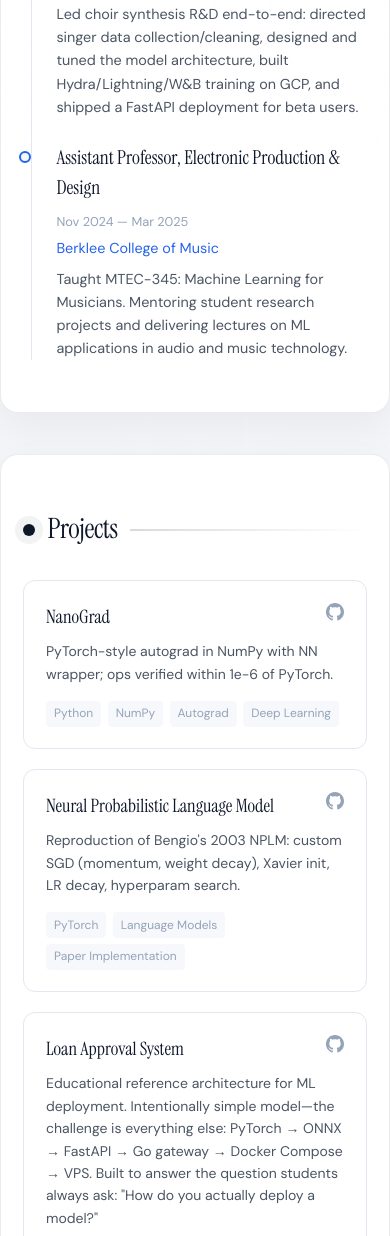
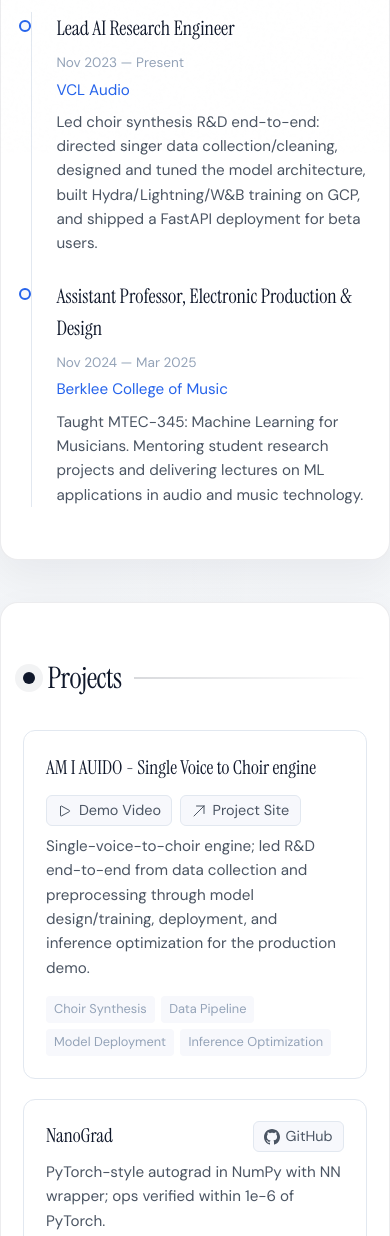
Before and after one commit to cmsolson75/portfolio, a website with bundled scripts: page site/index.html in a window 390 px wide. Shown: the part 691-1927 px from the top of the page. Built offline with nearby package versions, Linux system fonts and the light colour scheme.

Commit message:
Working setup, just need to update copy

```diff
--- a/site/content.js
+++ b/site/content.js
@@ -52,24 +52,43 @@
     },
     projects: [
         {
+            title: 'AM I AUIDO - Single Voice to Choir engine',
+            description:
+                'Single-voice-to-choir engine; led R&D end-to-end from data collection and preprocessing through model design/training, deployment, and inference optimization for the production demo.',
+            links: [
+                { label: 'Demo Video', href: 'https://example.com/choir-demo', icon: 'play', newTab: true },
+                { label: 'Project Site', href: 'https://example.com/choir-site', icon: 'external', newTab: true },
+            ],
+            tech: ['Choir Synthesis', 'Data Pipeline', 'Model Deployment', 'Inference Optimization'],
+        },
+        {
             title: 'NanoGrad',
-            link: 'https://github.com/cmsolson75/nanograd',
             description:
                 'PyTorch-style autograd in NumPy with NN wrapper; ops verified within 1e-6 of PyTorch.',
+            links: [{ label: 'GitHub', href: 'https://github.com/cmsolson75/nanograd', icon: 'github', newTab: true }],
             tech: ['Python', 'NumPy', 'Autograd', 'Deep Learning'],
         },
         {
             title: 'Neural Probabilistic Language Model',
-            link: 'https://github.com/cmsolson75/NeuralProbabilisticLanguageModel',
             description:
                 "Reproduction of Bengio's 2003 NPLM: custom SGD (momentum, weight decay), Xavier init, LR decay, hyperparam search.",
+            links: [
+                {
+                    label: 'GitHub',
+                    href: 'https://github.com/cmsolson75/NeuralProbabilisticLanguageModel',
+                    icon: 'github',
+                    newTab: true,
+                },
+            ],
             tech: ['PyTorch', 'Language Models', 'Paper Implementation'],
         },
         {
             title: 'Loan Approval System',
-            link: 'https://github.com/cmsolson75/loan-approval-system',
             description:
                 'Educational reference architecture for ML deployment. Intentionally simple model—the challenge is everything else: PyTorch → ONNX → FastAPI → Go gateway → Docker Compose → VPS. Built to answer the question students always ask: "How do you actually deploy a model?"',
+            links: [
+                { label: 'GitHub', href: 'https://github.com/cmsolson75/loan-approval-system', icon: 'github', newTab: true },
+            ],
             tech: ['PyTorch', 'ONNX', 'FastAPI', 'Go', 'Docker', 'HTMX'],
         },
     ],
--- a/site/main.js
+++ b/site/main.js
@@ -201,12 +201,20 @@
         const title = document.createElement('h3');
         title.textContent = project.title;
 
-        const link = createAnchor(
-            { href: project.link, label: '', icon: 'github', iconPosition: 'after', newTab: true },
-            'project-card-link'
-        );
+        const linksWrapper = document.createElement('div');
+        linksWrapper.className = 'project-links';
+        const links = project.links?.length
+            ? project.links
+            : project.link
+              ? [{ href: project.link, label: 'View Project', icon: 'external', newTab: true }]
+              : [];
+        links.forEach((link) => {
+            const anchor = createAnchor({ ...link, iconPosition: link.iconPosition ?? 'before' }, 'project-card-link');
+            linksWrapper.append(anchor);
+        });
 
-        header.append(title, link);
+        header.append(title);
+        if (linksWrapper.childElementCount) header.append(linksWrapper);
 
         const description = document.createElement('p');
         description.textContent = project.description;
--- a/site/styles.css
+++ b/site/styles.css
@@ -78,7 +78,7 @@
 
 .logo {
     font-family: 'Instrument Serif', serif;
-    font-size: 1.35rem;
+    font-size: 1.5rem;
     font-weight: 400;
     letter-spacing: -0.02em;
 }
@@ -92,7 +92,7 @@
 .nav-links a {
     color: var(--text-secondary);
     text-decoration: none;
-    font-size: 0.875rem;
+    font-size: 0.95rem;
     font-weight: 400;
     transition: color 0.2s ease;
 }
@@ -121,7 +121,7 @@
 
 .hero h1 {
     font-family: 'Instrument Serif', serif;
-    font-size: clamp(2.4rem, 6vw, 3.75rem);
+    font-size: clamp(2.6rem, 6.5vw, 4rem);
     font-weight: 400;
     line-height: 1.05;
     letter-spacing: -0.03em;
@@ -129,7 +129,7 @@
 }
 
 .hero-bio {
-    font-size: 1.05rem;
+    font-size: 1.12rem;
     color: var(--text-secondary);
     max-width: 620px;
     line-height: 1.6;
@@ -146,7 +146,7 @@
 }
 
 .hero-location {
-    font-size: 0.95rem;
+    font-size: 1rem;
     color: var(--text-muted);
     margin-bottom: 1.25rem;
     display: flex;
@@ -171,7 +171,7 @@
     gap: 0.4rem;
     color: var(--text-secondary);
     text-decoration: none;
-    font-size: 0.9rem;
+    font-size: 0.95rem;
     padding: 0.5rem 1rem;
     background: var(--bg-secondary);
     border: 1px solid var(--border);
@@ -217,7 +217,7 @@
 
 .section-title {
     font-family: 'Instrument Serif', serif;
-    font-size: 1.75rem;
+    font-size: 1.85rem;
     font-weight: 400;
     letter-spacing: -0.02em;
     margin-bottom: 1.75rem;
@@ -367,24 +367,24 @@
 
 .experience-item h3 {
     font-family: 'Instrument Serif', serif;
-    font-size: 1.2rem;
+    font-size: 1.25rem;
     font-weight: 400;
 }
 
 .experience-date {
-    font-size: 0.8rem;
+    font-size: 0.85rem;
     color: var(--text-muted);
 }
 
 .experience-company {
     color: var(--accent);
-    font-size: 0.9rem;
+    font-size: 0.95rem;
     margin-bottom: 0.5rem;
 }
 
 .experience-description {
     color: var(--text-secondary);
-    font-size: 0.9rem;
+    font-size: 0.95rem;
     line-height: 1.6;
 }
 
@@ -399,20 +399,20 @@
 
 .education-item h3 {
     font-family: 'Instrument Serif', serif;
-    font-size: 1.15rem;
+    font-size: 1.2rem;
     font-weight: 400;
     margin-bottom: 0.25rem;
 }
 
 .education-item .school {
     color: var(--accent);
-    font-size: 0.9rem;
+    font-size: 0.95rem;
     margin-bottom: 0.5rem;
 }
 
 .education-item p {
     color: var(--text-secondary);
-    font-size: 0.9rem;
+    font-size: 0.95rem;
 }
 
 /* Projects Grid */
@@ -437,34 +437,55 @@
 .project-card-header {
     display: flex;
     justify-content: space-between;
-    align-items: flex-start;
+    align-items: center;
+    gap: 0.75rem;
     margin-bottom: 0.5rem;
+    flex-wrap: wrap;
 }
 
 .project-card h3 {
     font-family: 'Instrument Serif', serif;
-    font-size: 1.15rem;
+    font-size: 1.2rem;
     font-weight: 400;
 }
 
+.project-links {
+    display: flex;
+    gap: 0.45rem;
+    flex-wrap: wrap;
+    justify-content: flex-end;
+}
+
 .project-card-link {
-    color: var(--text-muted);
-    transition: color 0.2s ease;
+    display: inline-flex;
+    align-items: center;
+    gap: 0.35rem;
+    color: var(--text-secondary);
+    background: var(--bg-primary);
+    border: 1px solid var(--border);
+    border-radius: 6px;
+    padding: 0.4rem 0.65rem;
+    text-decoration: none;
+    font-size: 0.9rem;
+    line-height: 1;
+    transition: border-color 0.2s ease, color 0.2s ease, background 0.2s ease;
     flex-shrink: 0;
 }
 
 .project-card-link:hover {
     color: var(--text-primary);
+    border-color: var(--accent);
+    background: var(--bg-secondary);
 }
 
 .project-card-link svg {
-    width: 18px;
-    height: 18px;
+    width: 16px;
+    height: 16px;
 }
 
 .project-card p {
     color: var(--text-secondary);
-    font-size: 0.875rem;
+    font-size: 0.95rem;
     margin-bottom: 1rem;
     line-height: 1.6;
 }
@@ -479,7 +500,7 @@
     padding: 0.2rem 0.5rem;
     background: var(--bg-primary);
     border-radius: 4px;
-    font-size: 0.75rem;
+    font-size: 0.8rem;
     color: var(--text-muted);
 }
 
@@ -498,20 +519,20 @@
 
 .research-card h3 {
     font-family: 'Instrument Serif', serif;
-    font-size: 1.2rem;
+    font-size: 1.25rem;
     font-weight: 400;
     margin-bottom: 0.5rem;
 }
 
 .research-meta {
-    font-size: 0.8rem;
+    font-size: 0.85rem;
     color: var(--text-muted);
     margin-bottom: 0.75rem;
 }
 
 .research-card p {
     color: var(--text-secondary);
-    font-size: 0.9rem;
+    font-size: 0.95rem;
     margin-bottom: 1rem;
     line-height: 1.65;
 }
@@ -528,7 +549,7 @@
     gap: 0.35rem;
     color: var(--text-secondary);
     text-decoration: none;
-    font-size: 0.8rem;
+    font-size: 0.85rem;
     transition: color 0.2s ease;
 }
 
@@ -564,7 +585,7 @@
 }
 
 .creative-item h4 {
-    font-size: 1rem;
+    font-size: 1.05rem;
     font-weight: 500;
     margin-bottom: 0.4rem;
     color: var(--text-primary);
@@ -572,13 +593,13 @@
 
 .creative-item p {
     color: var(--text-secondary);
-    font-size: 0.85rem;
+    font-size: 0.9rem;
     line-height: 1.5;
 }
 
 .creative-item .tag {
     display: inline-block;
-    font-size: 0.7rem;
+    font-size: 0.75rem;
     text-transform: uppercase;
     letter-spacing: 0.08em;
     color: var(--accent);
@@ -604,7 +625,7 @@
 
 .about-text h3 {
     font-family: 'Instrument Serif', serif;
-    font-size: 1.35rem;
+    font-size: 1.4rem;
     font-weight: 400;
     margin-bottom: 1rem;
     margin-top: 2rem;
@@ -616,7 +637,7 @@
 
 .about-text p {
     color: var(--text-secondary);
-    font-size: 0.95rem;
+    font-size: 1rem;
     line-height: 1.75;
     margin-bottom: 1rem;
 }
@@ -649,7 +670,7 @@
     background: var(--bg-primary);
     border: 1px solid var(--border);
     border-radius: 5px;
-    font-size: 0.85rem;
+    font-size: 0.9rem;
     color: var(--text-secondary);
 }
 
@@ -666,14 +687,14 @@
 
 .contact h2 {
     font-family: 'Instrument Serif', serif;
-    font-size: clamp(1.75rem, 4vw, 2.5rem);
+    font-size: clamp(1.9rem, 4.5vw, 2.65rem);
     font-weight: 400;
     margin-bottom: 0.75rem;
 }
 
 .contact p {
     color: var(--text-secondary);
-    font-size: 1rem;
+    font-size: 1.05rem;
     margin-bottom: 1.5rem;
 }
 
@@ -694,7 +715,7 @@
     border-radius: 6px;
     color: var(--text-primary);
     text-decoration: none;
-    font-size: 0.85rem;
+    font-size: 0.92rem;
     transition: all 0.2s ease;
 }
 
@@ -717,7 +738,7 @@
 
 footer p {
     color: var(--text-muted);
-    font-size: 0.8rem;
+    font-size: 0.85rem;
 }
 
 /* Responsive */
```
